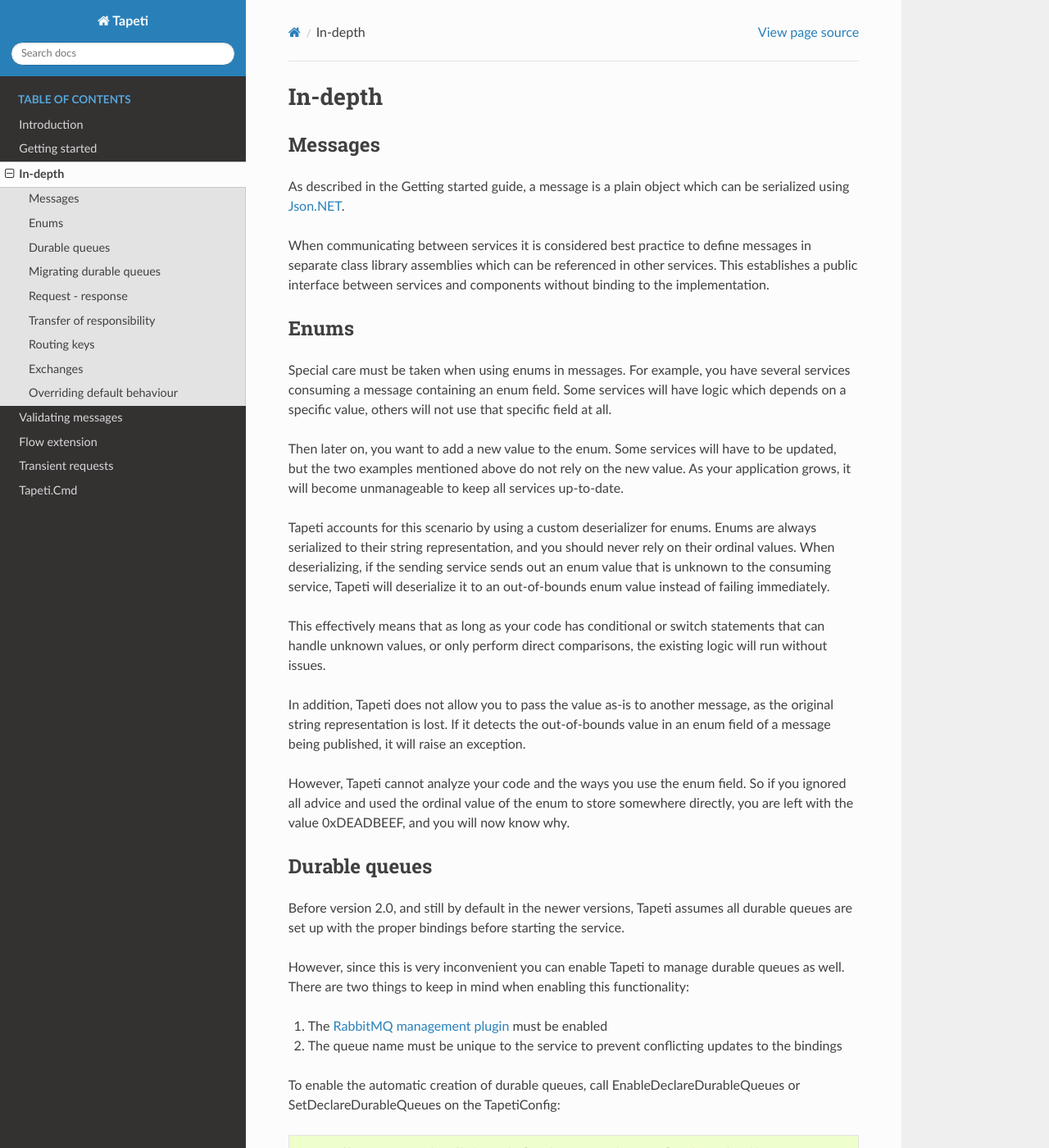
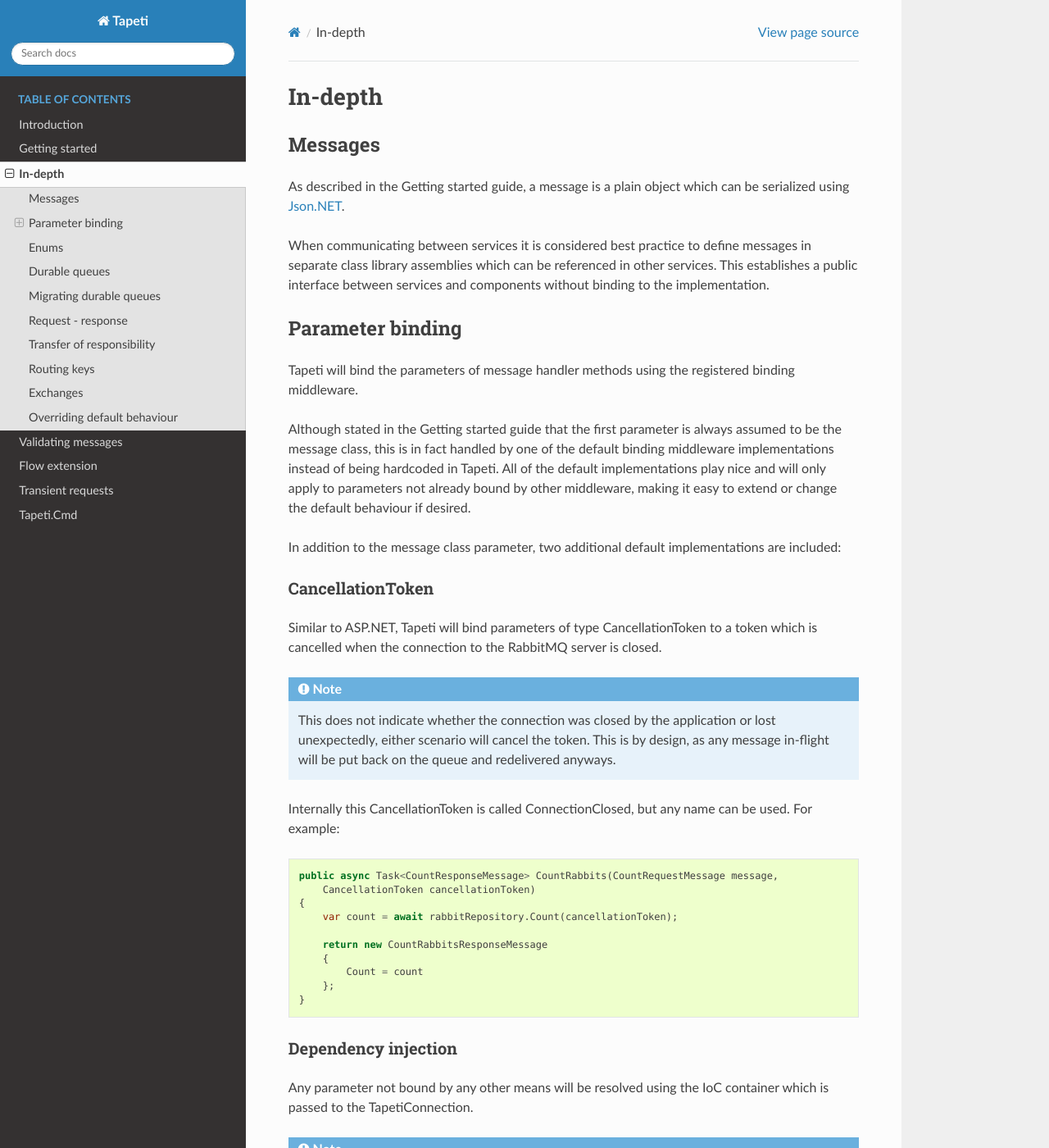
Before and after one commit to MvRens/Tapeti, a Sphinx documentation site: the page built from docs/indepth.rst, in a window 1280 px wide and 1400 px high. Shown: the whole window at 82% size. Built offline with Sphinx 7.4.7 and the Read the Docs theme 2.0.0, drawn with Linux system fonts in a browser that asks for light colours; some of the changed text lies outside the part shown.

Commit message:
Added documentation for #37

```diff
--- a/docs/flow.rst
+++ b/docs/flow.rst
@@ -289,3 +289,6 @@ Then install the Tapeti.Flow.SQL NuGet package and register the SqlConnectionFlo
       .WithFlow()
       .RegisterAllControllers()
       .Build();
+
+
+.. caution:: The controller and method names for response handlers and converge methods are stored in the flow and must be valid when they are loaded again. Keep that in mind if you want to refactor the code; either keep the original class and method temporarily for backwards compatibility, optionally redirecting them internally to the new code, or make sure there are no persisted flows remaining.
--- a/docs/gettingstarted.rst
+++ b/docs/gettingstarted.rst
@@ -102,7 +102,10 @@ Any public method in a message controller is considered a message handler. There
 - The first parameter must be the message class.
 - The return type can be void, Task, Task<message class> or a message class.
 
-The name of the method is not important to Tapeti. Any parameter other than the first will be resolved using the IoC container, although it is considered best practice to use the constructor for dependency injection instead.
+The name of the method is not important to Tapeti. Any parameter other than the first will be resolved in two ways:
+
+1. Registered middleware can alter the behaviour of parameters. Tapeti includes one by default for CancellationToken parameters, see :ref:`parameterbinding` in :doc:`indepth`.
+2. Any remaining parameters are resolved using the IoC container, although it is considered best practice to use the constructor for dependency injection instead.
 
 A new controller is instantiated for each message, so it is safe to use public or private fields to store state while handling the message. Just don't expect it to be there for the next message. If you need this behaviour, take a look at the :doc:`flow`!
 
--- a/docs/indepth.rst
+++ b/docs/indepth.rst
@@ -7,6 +7,46 @@ Messages
 As described in the Getting started guide, a message is a plain object which can be serialized using `Json.NET <http://www.newtonsoft.com/json>`_.
 
 When communicating between services it is considered best practice to define messages in separate class library assemblies which can be referenced in other services. This establishes a public interface between services and components without binding to the implementation.
+
+
+.. _parameterbinding:
+
+Parameter binding
+-----------------
+Tapeti will bind the parameters of message handler methods using the registered binding middleware.
+
+Although stated in the Getting started guide that the first parameter is always assumed to be the message class, this is in fact handled by one of the default binding middleware implementations instead of being hardcoded in Tapeti. All of the default implementations play nice and will only apply to parameters not already bound by other middleware, making it easy to extend or change the default behaviour if desired.
+
+In addition to the message class parameter, two additional default implementations are included:
+
+
+CancellationToken
+^^^^^^^^^^^^^^^^^
+Similar to ASP.NET, Tapeti will bind parameters of type CancellationToken to a token which is cancelled when the connection to the RabbitMQ server is closed.
+
+.. note:: This does not indicate whether the connection was closed by the application or lost unexpectedly, either scenario will cancel the token. This is by design, as any message in-flight will be put back on the queue and redelivered anyways.
+
+Internally this CancellationToken is called ConnectionClosed, but any name can be used. For example:
+
+::
+
+      public async Task<CountResponseMessage> CountRabbits(CountRequestMessage message,
+          CancellationToken cancellationToken)
+      {
+          var count = await rabbitRepository.Count(cancellationToken);
+
+          return new CountRabbitsResponseMessage
+          {
+              Count = count
+          };
+      }
+
+
+Dependency injection
+^^^^^^^^^^^^^^^^^^^^
+Any parameter not bound by any other means will be resolved using the IoC container which is passed to the TapetiConnection.
+
+.. note:: It is considered best practice to use the constructor for dependency injection instead.
 
 
 Enums
@@ -80,6 +120,7 @@ The ``[Obsolete]`` attribute can also be applied to the entire controller to mar
 If all message handlers bound to a durable queue are marked as obsolete, including other controllers bound to the same durable queue, the queue is a candidate for removal. During startup, if the queue is empty it will be deleted. This action is logged to the registered ILogger.
 
 If there are still messages in the queue it's pending removal will be logged but the consumers will run as normal to empty the queue. The queue will then remain until it is checked again when the application is restarted.
+
 
 
 Request - response
```
